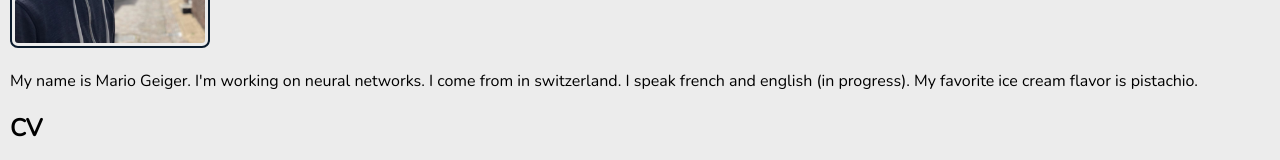
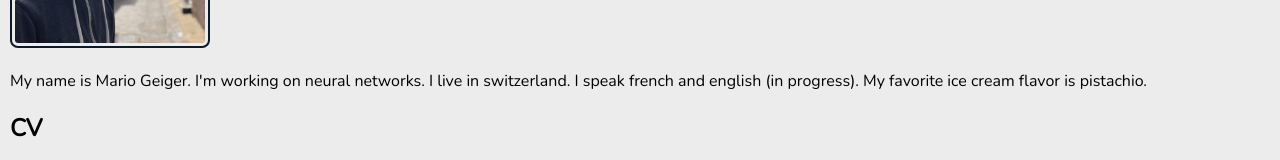
Before and after one commit to mariogeiger/mariogeiger.github.io, a plain HTML site: page index.html in a window 1280 px wide. Shown: the part 213-373 px from the top of the page. Drawn offline with nearby package versions, Linux system fonts and the light colour scheme.

Commit message:
fix typo

```diff
--- a/index.html
+++ b/index.html
@@ -20,7 +20,7 @@
 
     <div class="content">
         <img src="me.jpg" />
-        <p>My name is Mario Geiger. I'm working on neural networks. I come from in switzerland. I speak french and english (in progress). My favorite ice cream flavor is pistachio.</p>
+        <p>My name is Mario Geiger. I'm working on neural networks. I live in switzerland. I speak french and english (in progress). My favorite ice cream flavor is pistachio.</p>
         <h2>CV</h2>
         <p>
             <ul>
```
